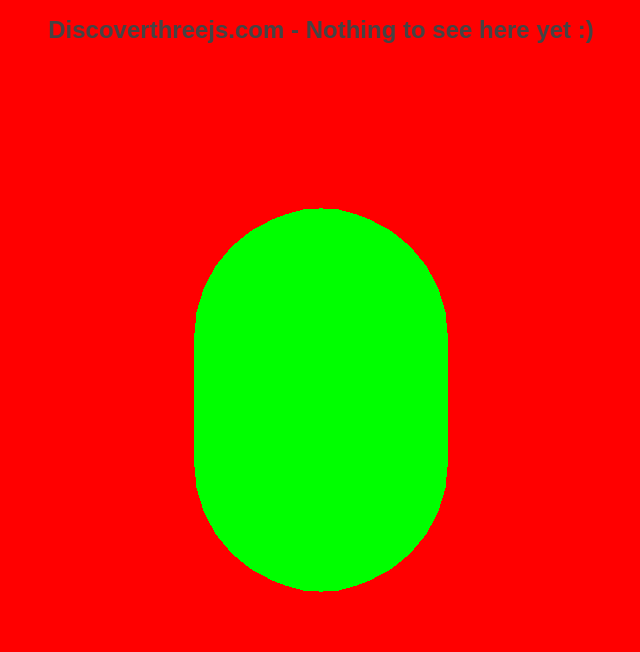
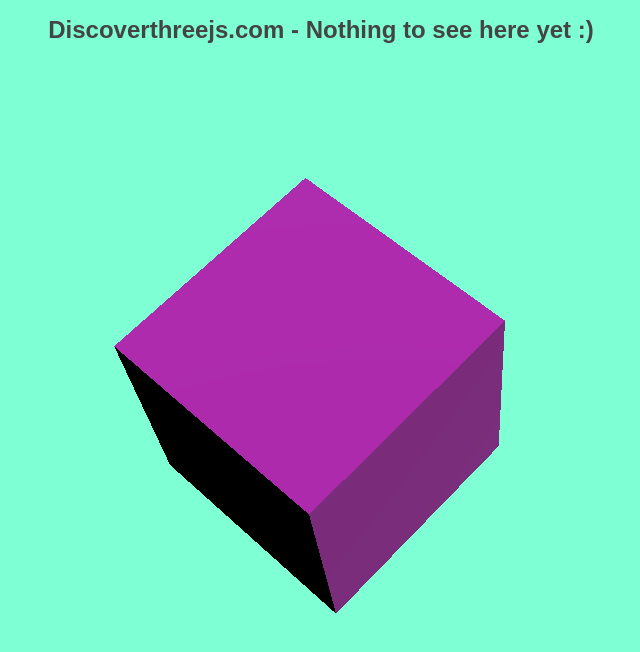
Before and after one commit to happymalyo/threejs-training, a website with bundled scripts: page index.html in a window 1280 px wide. Shown: the whole page, without its empty margins (319-959 px from the left). Built offline with nearby package versions, Linux system fonts and the light colour scheme.

Commit message:
learn transformations

```diff
--- a/src/World/World.js
+++ b/src/World/World.js
@@ -1,8 +1,9 @@
-import { createCube } from '../components/cube.js';
 import { createCamera  } from '../components/camera.js';
 import { createScene } from '../components/scene.js';
 import { createRenderer } from '../systems/renderer.js';
 import { Resizer } from '../systems/Resizer.js';
+import { createCube } from '../components/cube.js';
+import { createLights } from '../components/lights.js';
 
 
 let camera;
@@ -15,10 +16,9 @@ class World {
         scene = createScene();
         renderer = createRenderer();
         container.append(renderer.domElement)
-
         const cube = createCube();
-
-        scene.add(cube);
+        const light = createLights();
+        scene.add(cube, light);
         const resizer = new Resizer(container, camera, renderer);
     }
 
--- a/src/components/cube.js
+++ b/src/components/cube.js
@@ -1,13 +1,15 @@
-import THREE from '../three/index.js';
-const { BoxGeometry, Mesh, MeshBasicMaterial } = THREE;
+import THREE from "../three/index.js";
+const { BoxGeometry, Mesh, MeshStandardMaterial } = THREE;
 
 function createCube() {
   // create a geometry
-  const geometry = new THREE.CapsuleGeometry( 1, 1, 4, 8 );
-  const material = new MeshBasicMaterial({color: 0x00ff00});
+  const geometry = new BoxGeometry(2, 2, 2);
+  const material = new MeshStandardMaterial({ color: "purple" });
 
   // create a Mesh containing the geometry and material
   const cube = new Mesh(geometry, material);
+  // cube.position.set(2,0,0)
+  cube.rotation.set(-0.5, -0.1, 0.8);
 
   return cube;
 }
--- /dev/null
+++ b/src/components/lights.js
@@ -0,0 +1,13 @@
+import THREE from "../three/index.js";
+
+const { DirectionalLight } = THREE
+
+function createLights() {
+const light = new DirectionalLight('white', 8);
+// move the light right, up, and towards us
+light.position.set(10, 10, 10);
+
+return light;
+}
+
+export { createLights };
--- a/src/components/scene.js
+++ b/src/components/scene.js
@@ -4,7 +4,7 @@ const { Color, Scene } = THREE
 
 function createScene(){
     const scene = new Scene();
-    scene.background = new Color('red')
+    scene.background = new Color('aquamarine')
 
     return scene;
 }
--- a/src/systems/renderer.js
+++ b/src/systems/renderer.js
@@ -1,12 +1,10 @@
 import THREE from "../three/index.js";
 
-
-function createRenderer(){
-
-    const renderer = new THREE.WebGLRenderer();
-
-    return renderer
+function createRenderer() {
+  const renderer = new THREE.WebGLRenderer();
+  // turn on the physically correct lighting model
+  renderer.physicallyCorrectLights = true;
+  return renderer;
 }
 
-
-export { createRenderer }
+export { createRenderer };
```
Also changed, not shown: basic.md (line endings or trailing spaces), index.html (line endings or trailing spaces), src/components/camera.js (line endings or trailing spaces), src/main.js (line endings or trailing spaces), src/systems/Resizer.js (line endings or trailing spaces), src/three/index.js (line endings or trailing spaces), styles/main.css (line endings or trailing spaces).
